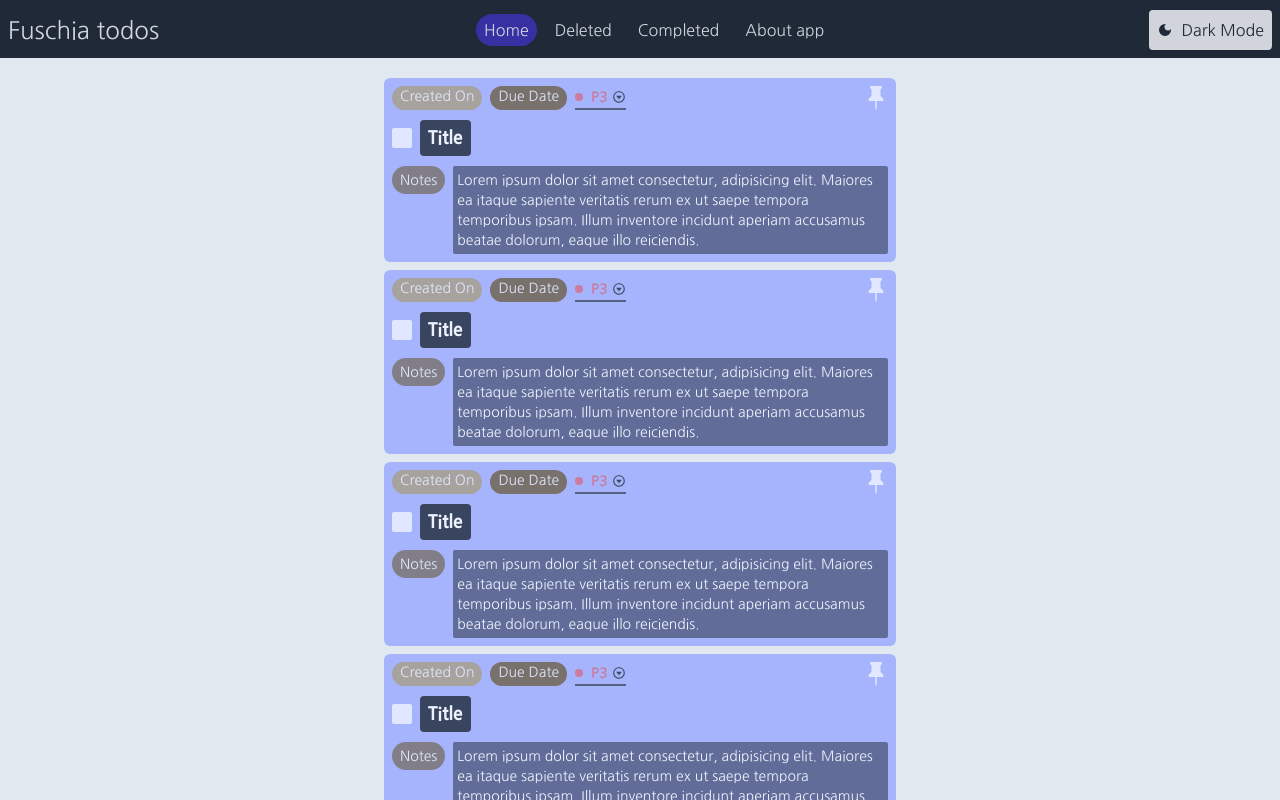
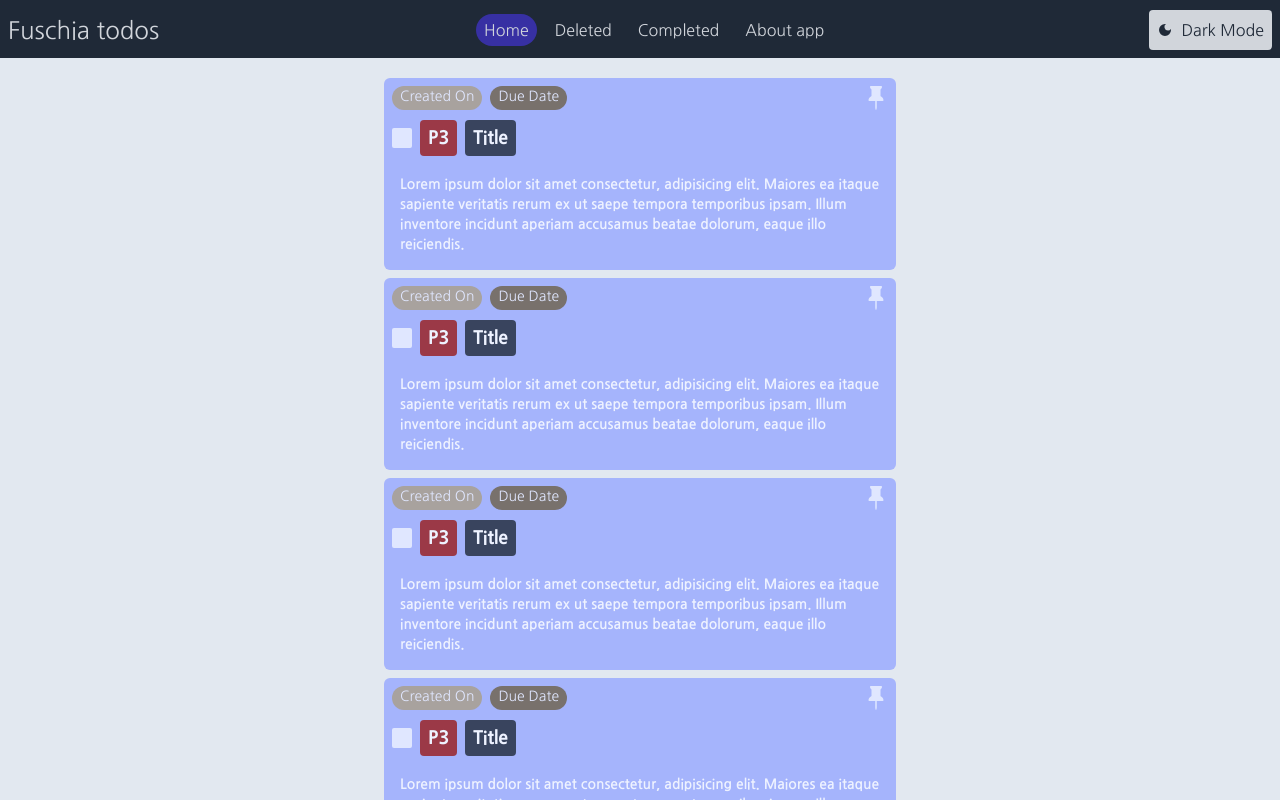
Before and after one commit to kaboomblam/tododarklight, a React (Vite) app: page / in a window 1280 px wide. Shown: the top 800 px of the page. Built offline with nearby package versions, Linux system fonts and the light colour scheme.

Commit message:
Redo the card list item layout and orginization

```diff
--- a/src/components/TodoList.tsx
+++ b/src/components/TodoList.tsx
@@ -1,6 +1,6 @@
 import React from "react";
 import { Todo } from "../utils/todo";
-import TodoListItem from "./TodoListItem";
+import TodoListCardItem from "./TodoListCardItem";
 
 type Props = {
   todos: Todo[];
@@ -10,7 +10,7 @@ const TodoList: React.FC<Props> = ({ todos }) => {
   return (
     <div className="mx-auto max-w-lg flex flex-col gap-2">
       {todos.map((listItem) => {
-        return <TodoListItem todoItem={listItem} />;
+        return <TodoListCardItem todoItem={listItem} />;
       })}
     </div>
   );
--- a/src/components/TodoListItem.tsx
+++ b/src/components/TodoListCardItem.tsx
@@ -10,7 +10,7 @@ type Props = {
   todoItem: Todo;
 };
 
-const TodoListItem: React.FC<Props> = ({ todoItem }) => {
+const TodoListCardItem: React.FC<Props> = ({ todoItem }) => {
   var todo = todoItem.todo;
   return (
     <div
@@ -25,13 +25,6 @@ const TodoListItem: React.FC<Props> = ({ todoItem }) => {
         <div className="flex bg-stone-500 rounded-full px-2">
           <p>Due Date</p>
         </div>
-        <div className="flex gap-1 items-center border-gray-700/70 text-red-500/50 font-bold border-b-2">
-          <div className="w-2 h-2 rounded-full bg-red-500/50 dark:bg-red-500/70 mr-1" />
-          <p>P3</p>
-          <div className="text-gray-700 opacity-90 dark:opacity-80">
-            <BiCaretDownCircle />
-          </div>
-        </div>
         <div className="flex-1 text-2xl flex items-end justify-end bg-red-500/0">
           <BsPinFill />
         </div>
@@ -39,16 +32,16 @@ const TodoListItem: React.FC<Props> = ({ todoItem }) => {
       {/* Title bar */}
       <div className="flex gap-2 text-lg items-center">
         <div className="w-5 h-5 bg-indigo-100 rounded-sm"></div>
+        <div className="text-lg font-[800] text-indigo-50 bg-red-800/80 py-1 px-2 rounded">
+          P3
+        </div>
         <div className="text-lg font-[800] text-indigo-50 bg-gray-800/80 py-1 px-2 rounded">
           Title
         </div>
       </div>
       {/* Notes bar */}
       <div className="flex gap-2 text-sm items-start">
-        <div className="flex bg-stone-500/80 rounded-full px-2 py-1">
-          <p>Notes</p>
-        </div>
-        <div className="flex-1 text-sm font-[400] bg-gray-800/50 p-1 rounded-sm text-indigo-50">
+        <div className="flex-1 text-sm font-bold bg-gray-800/0 p-2 rounded-sm text-indigo-50">
           <p>
             Lorem ipsum dolor sit amet consectetur, adipisicing elit. Maiores ea
             itaque sapiente veritatis rerum ex ut saepe tempora temporibus
@@ -61,4 +54,4 @@ const TodoListItem: React.FC<Props> = ({ todoItem }) => {
   );
 };
 
-export default TodoListItem;
+export default TodoListCardItem;
```
